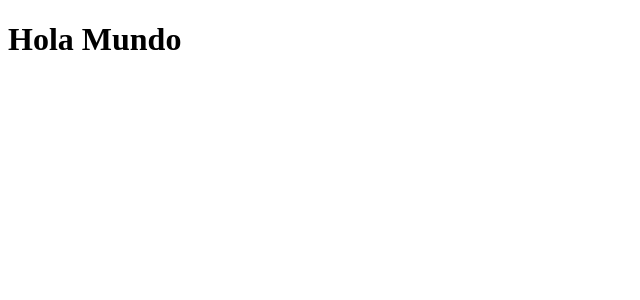
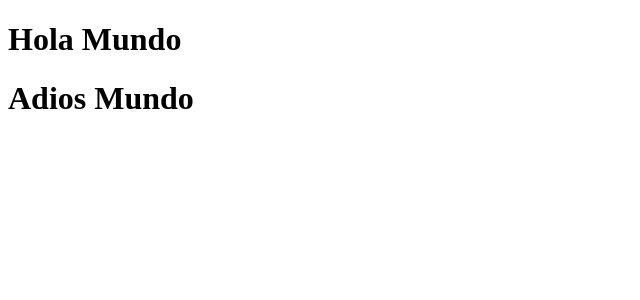
Before and after one commit to daicual/angular_pildoras, an Angular app in the folder pildoras-angular-1/: page / in a window 1280 px wide. Shown: the top 300 px of the page, without its empty margins (0-640 px from the left). Built offline with nearby package versions, Linux system fonts and the light colour scheme.

Commit message:
Cambio test

```diff
--- a/pildoras-angular-1/src/app/app.component.html
+++ b/pildoras-angular-1/src/app/app.component.html
@@ -1 +1,2 @@
 <h1>Hola Mundo</h1>
+<h1>Adios Mundo</h1>
```
